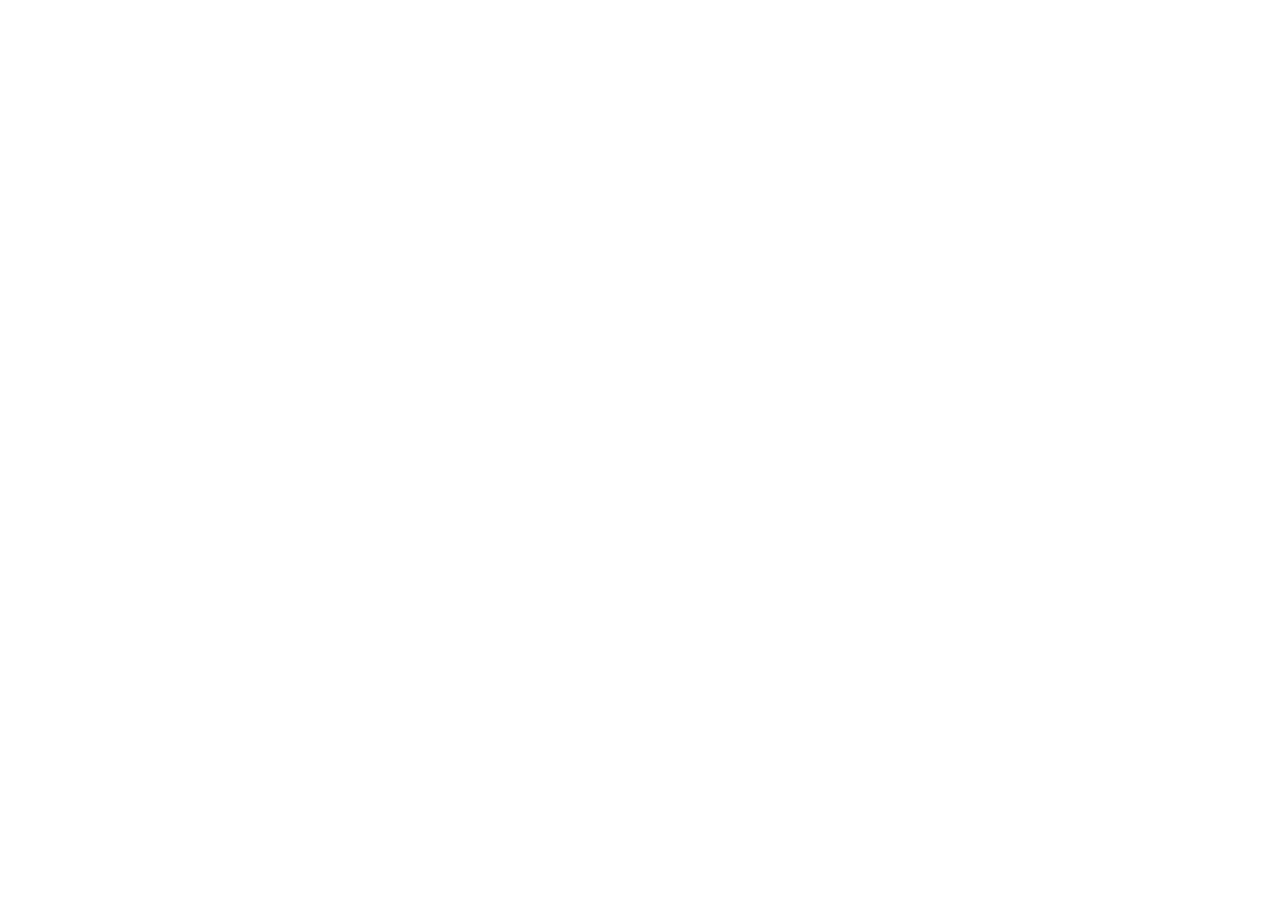
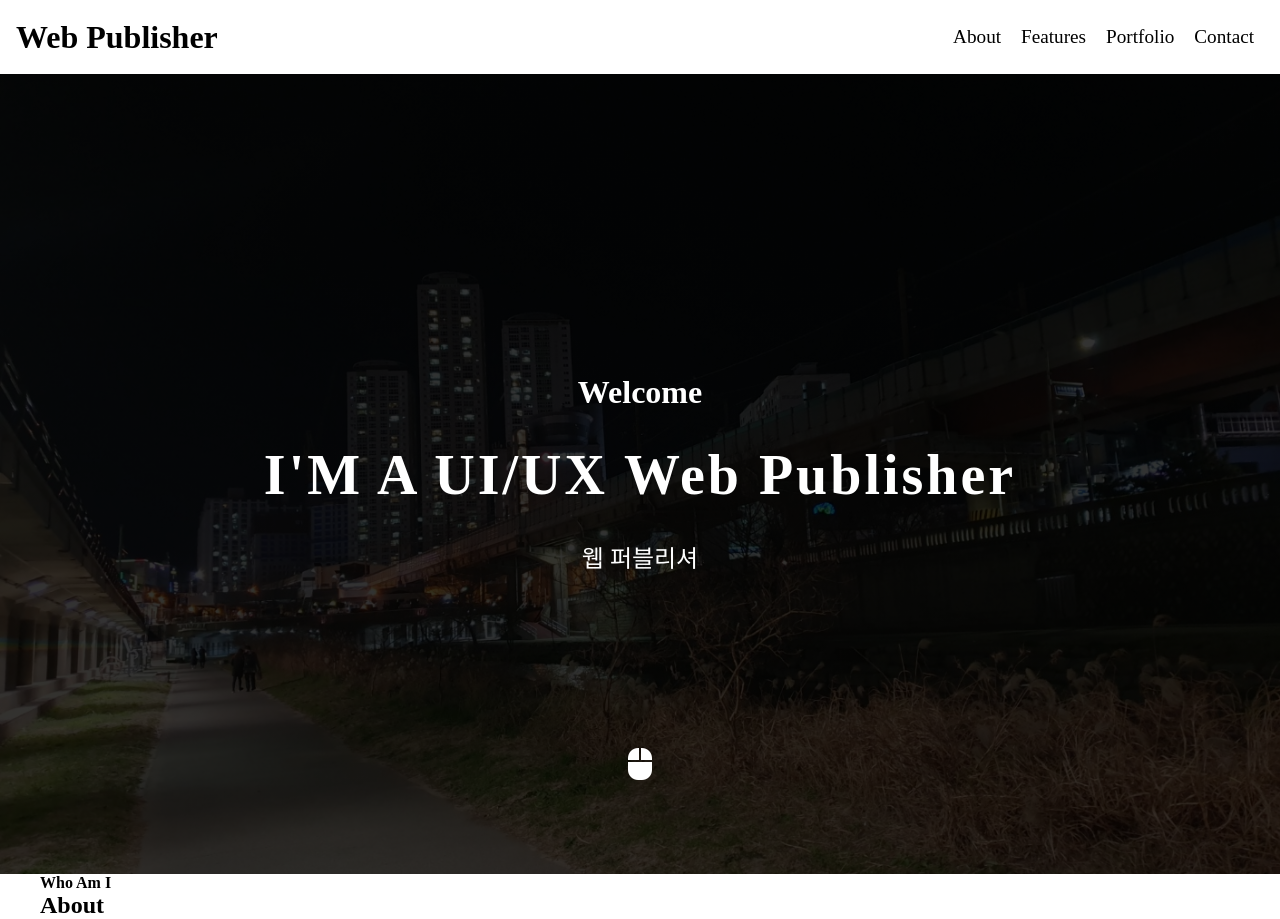
Before and after one commit to LeeYongSeok13/NewPP, a plain HTML site: page index.html in a window 1280 px wide. Before the commit the page ends 800 px from the top, so only its background shows below. Drawn offline with nearby package versions, Linux system fonts and the light colour scheme.

Commit message:
20230619

```diff
--- /dev/null
+++ b/css/main.css
@@ -0,0 +1,89 @@
+header {
+    position: relative;
+    top: 0;
+    width: 100%;
+    padding: 1rem;
+}
+
+header .container {
+    display: flex;
+    justify-content: space-between;
+    align-items: center;
+    width: 100%;
+}
+
+header a {
+    background-color: transparent;
+    border: 0;
+    cursor: pointer;
+}
+
+header h1 a {
+    font-size: 2rem;
+    font-weight: bold;
+}
+
+header nav ul {
+    display: flex;
+}
+
+header nav ul li {
+    padding: 10px;
+}
+
+header nav ul li a {
+    font-size: 1.2rem;
+}
+
+.Info {
+    width: 100%;
+    height: 100vh;
+    color: white;
+    background: linear-gradient(rgba(0,0,0,0.8), rgba(0,0,0,0.8)), url('../images/background.jpg') center center;
+    background-size: cover;
+    display: flex;
+    justify-content: center;
+    align-items: center;
+    text-align: center;
+}
+
+.Info h3 {
+    font-size: 2rem;
+}
+
+.Info h4 {
+    font-family: 'Varela Round' sans-serif;
+    font-size: 3.5rem;
+    margin: 2rem 0;
+    letter-spacing: 3px;
+}
+
+.Info p {
+    max-width: 50%;
+    margin:0 auto;
+    font-size: 1.5rem;
+}
+
+.Info .mouse {
+    background-color: transparent;
+    border: none;
+    font-size: 2rem;
+    position: absolute;
+    bottom: 1rem;
+    left: 50%;
+    transform: translateX(-50%);
+    color: white;
+    animation: upDown 1s ease-in-out infinite;
+}
+
+@keyframes upDown {
+    0% {
+        bottom:1rem;
+    }
+    50% {
+        bottom: 1.5rem;
+    }
+    100% {
+        bottom: 1rem;
+    }
+}
--- /dev/null
+++ b/css/style.css
@@ -0,0 +1,21 @@
+@import url('https://fonts.googleapis.com/css2?family=Poppins:wght@400;700&family=Varela+Round&display=swap');
+
+* {
+    margin: 0;
+    padding: 0;
+    box-sizing: border-box;
+}
+
+a, a:link, a:visited {
+    color:inherit;
+    text-decoration: none;
+}
+
+li {
+    list-style: none;
+}
+
+.container {
+    width: 1200px;
+    margin: 0 auto;
+}
--- a/index.html
+++ b/index.html
@@ -4,7 +4,56 @@
     <meta charset="UTF-8">
     <meta name="viewport" content="width=device-width, initial-scale=1.0">
     <title>포트폴리오</title>
+    <link rel="stylesheet" href="https://cdnjs.cloudflare.com/ajax/libs/font-awesome/6.4.0/css/all.min.css" integrity="sha512-iecdLmaskl7CVkqkXNQ/ZH/XLlvWZOJyj7Yy7tcenmpD1ypASozpmT/E0iPtmFIB46ZmdtAc9eNBvH0H/ZpiBw==" crossorigin="anonymous" referrerpolicy="no-referrer" />
+    <link rel="stylesheet" href="./css/style.css">
+    <link rel="stylesheet" href="./css/main.css">
+    <script src="https://ajax.googleapis.com/ajax/libs/jquery/1.11.3/jquery.min.js"></script>
+    <script src="./javascript/main.js"></script>
 </head>
 <body>
+    <header>
+        <div class="container">
+            <h1>
+                <a href="">Web Publisher</a>
+            </h1>
+            <nav>
+                <ul>
+                    <li>
+                        <a href="">About</a>
+                    </li>
+                    <li>
+                        <a href="">Features</a>
+                    </li>
+                    <li>
+                        <a href="">Portfolio</a>
+                    </li>
+                    <li>
+                        <a href="">Contact</a>
+                    </li>
+                </ul>
+            </nav>
+        </div>
+    </header>
+    <main id="main">
+        <section class="Info">
+            <div class="container">
+                <h3>Welcome</h3>
+                <h4>I'M A UI/UX Web Publisher</h4>
+                <p>웹 퍼블리셔</p>
+                <button class="mouse"><i class="fa-solid fa-computer-mouse"></i></button>
+            </div>
+        </section>
+        <section class="About">
+            <div class="container">
+                <div class="title">
+                    <h4>Who Am I</h4>
+                    <h2>About</h2>
+                </div>
+                <div class="about-self">
+                    <div class="left"></div>
+                </div>
+            </div>
+        </section>
+    </main>
 </body>
 </html>
```
Also changed, not shown: images/background.jpg (added), 1 other file.
